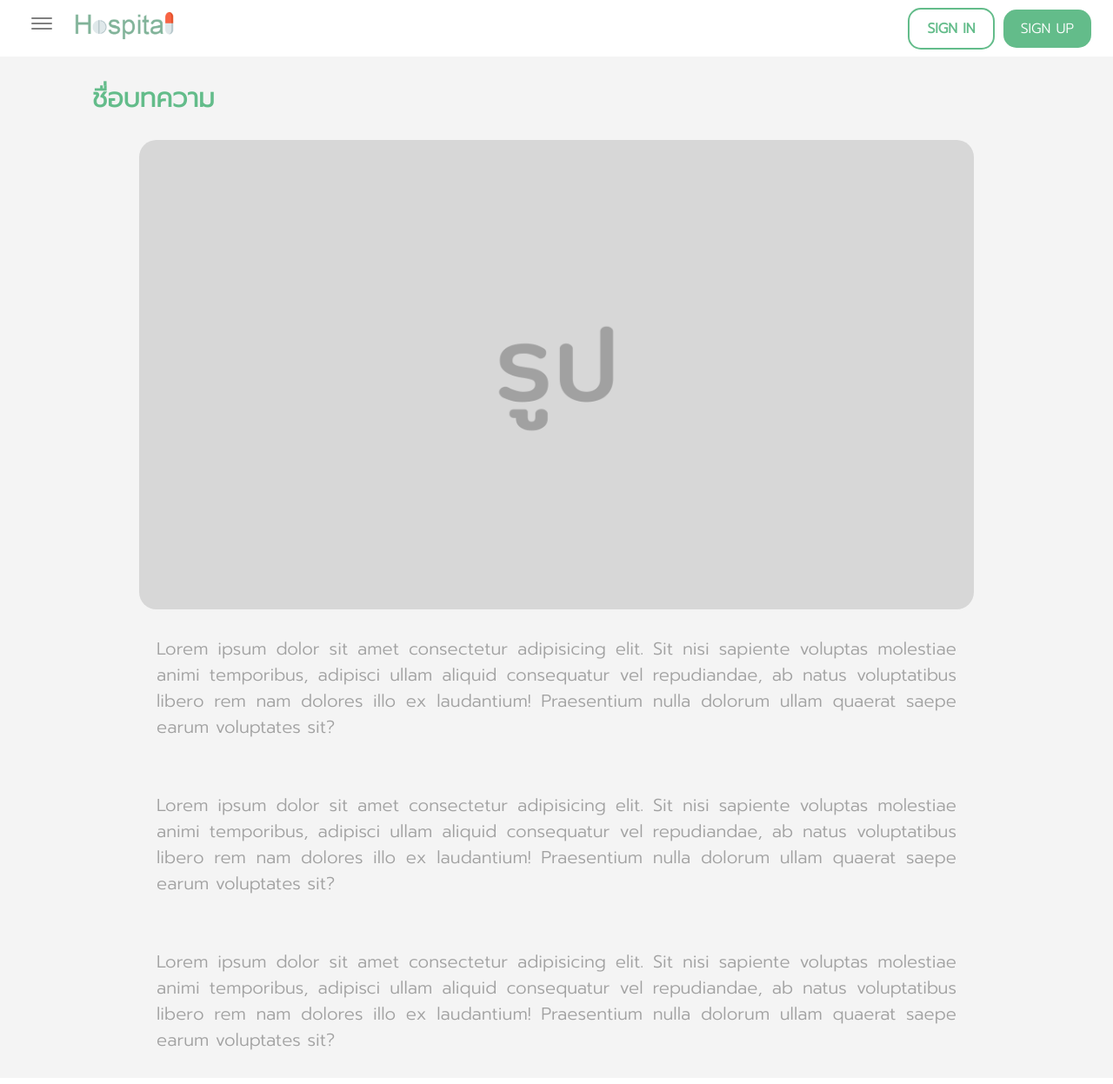
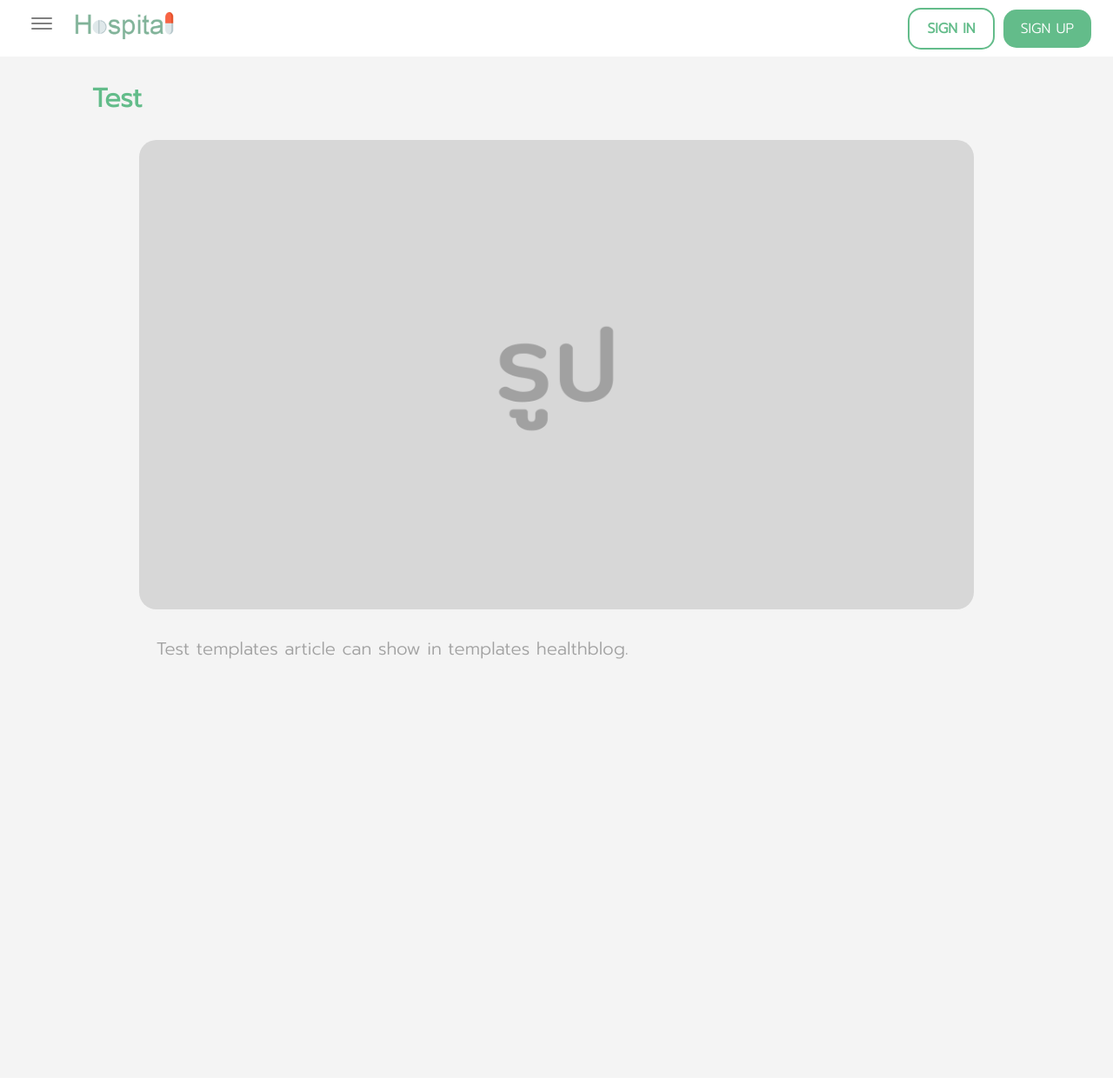
Before and after one commit to yoki31/FPPY.github.io, a Django app: page /healthblog_one/1 in a window 1280 px wide. Shown: the top 1247 px of the page at 87% size. Run offline with Django 3.2, Linux system fonts and the light colour scheme; data comes from the database, SQL or seed files in the repository.

Commit message:
complete healthblog unauthenicated templates

```diff
--- a/doctors/templates/doctors/healthblog.html
+++ b/doctors/templates/doctors/healthblog.html
@@ -23,7 +23,7 @@
             <div class="details">
                 <p>{{ article.context }}</p>
             </div>
-            <a href="{% url 'doctors:healthblog_one' %}" class="read-more">อ่านเพิ่มเติม</a>
+            <a href="{% url 'doctors:healthblog_content' article.id %}" class="read-more">อ่านเพิ่มเติม</a>
         </div>
         {% endfor %}
     </div>
--- a/doctors/templates/doctors/healthblog_one.html
+++ b/doctors/templates/doctors/healthblog_one.html
@@ -8,14 +8,13 @@
 {% block content %}
 
     <div class="header-news">
-        <h2>ชื่อบทความ</h2>
+        <h2>{{ article.header }}</h2>
     </div>
 
     <img src="{% static 'images/pic.jpg' %}" alt="" class="img-blog">
 
 
-    <p class="content-blog">Lorem ipsum dolor sit amet consectetur adipisicing elit. Sit nisi sapiente voluptas molestiae animi temporibus, adipisci ullam aliquid consequatur vel repudiandae, ab natus voluptatibus libero rem nam dolores illo ex laudantium! Praesentium nulla dolorum ullam quaerat saepe earum voluptates sit?</p>
-    <p class="content-blog">Lorem ipsum dolor sit amet consectetur adipisicing elit. Sit nisi sapiente voluptas molestiae animi temporibus, adipisci ullam aliquid consequatur vel repudiandae, ab natus voluptatibus libero rem nam dolores illo ex laudantium! Praesentium nulla dolorum ullam quaerat saepe earum voluptates sit?</p>
-    <p class="content-blog">Lorem ipsum dolor sit amet consectetur adipisicing elit. Sit nisi sapiente voluptas molestiae animi temporibus, adipisci ullam aliquid consequatur vel repudiandae, ab natus voluptatibus libero rem nam dolores illo ex laudantium! Praesentium nulla dolorum ullam quaerat saepe earum voluptates sit?</p>
+    <p class="content-blog">{{ article.context }}</p>
+
 
 {% endblock %}
```
